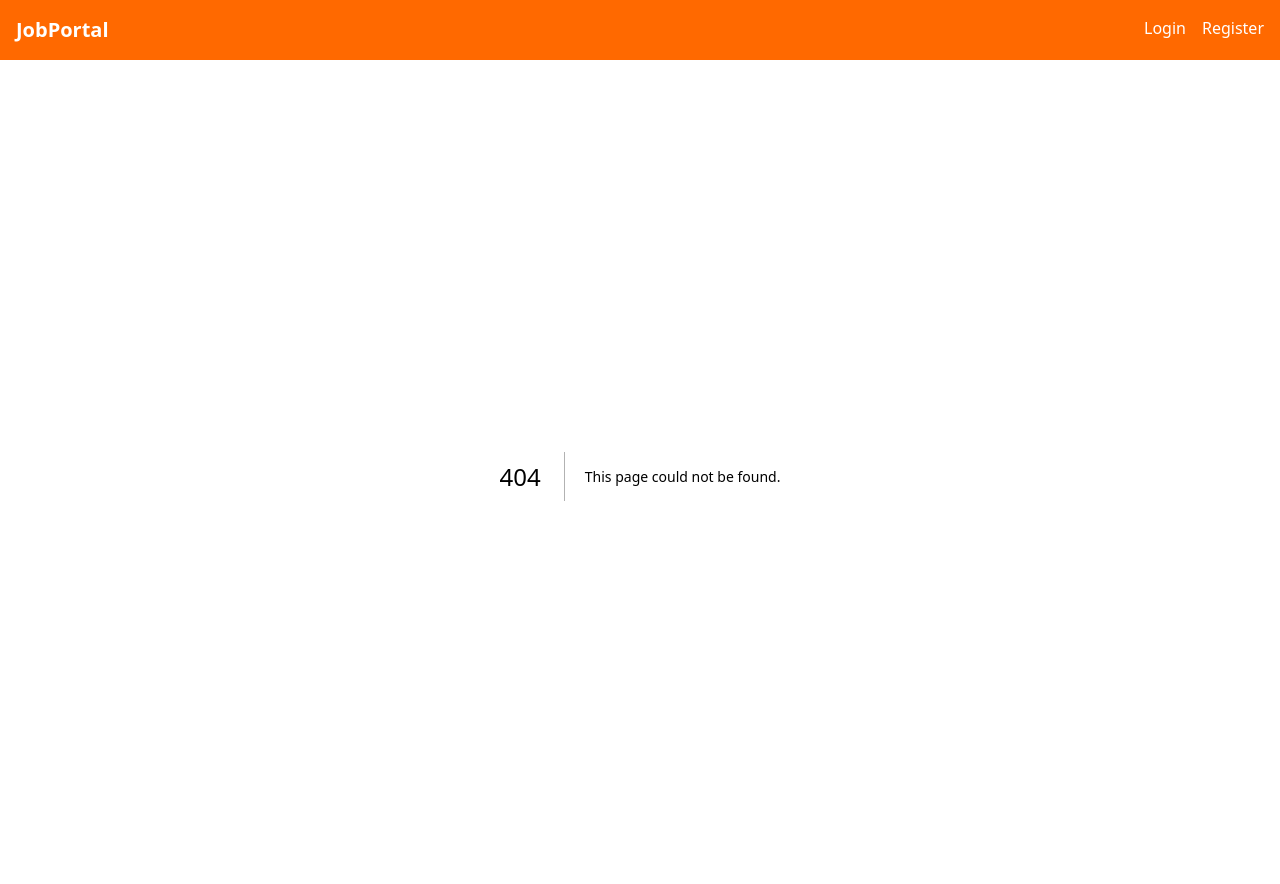
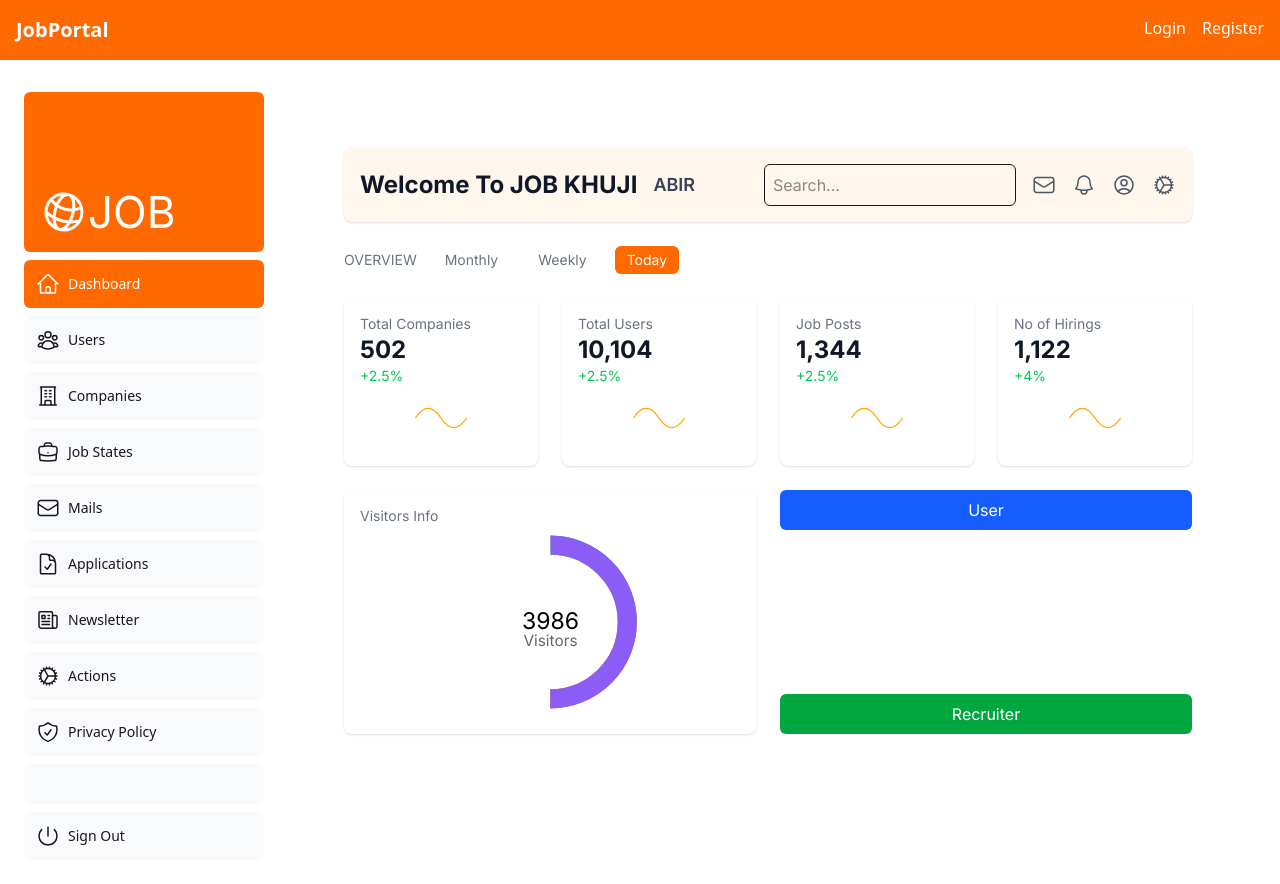
Before and after one commit to Abirrahman2/job-portal-frontend, a Next.js app: page /admin/dashboard in a window 1280 px wide. Before the commit this address had no page. Shown: the top 884 px of the page. Built offline with nearby package versions, Linux system fonts and the light colour scheme.

Commit message:
motion design added

```diff
--- a/package.json
+++ b/package.json
@@ -11,6 +11,7 @@
   "dependencies": {
     "@heroicons/react": "^2.2.0",
     "axios": "^1.9.0",
+    "framer-motion": "^12.18.1",
     "next": "15.3.3",
     "react": "^19.0.0",
     "react-dom": "^19.0.0"
--- /dev/null
+++ b/src/app/admin/dashboard/page.tsx
@@ -0,0 +1,103 @@
+'use client';
+import React from 'react';
+import { inter } from '@/app/ui/fonts';
+import { EnvelopeIcon, BellIcon, UserCircleIcon, CogIcon } from '@heroicons/react/24/outline';
+
+const Dashboard = () => {
+  return (
+    <div className={`${inter.className} flex-1 p-6`}>
+      {/* Header */}
+      <div className="flex items-center justify-between mb-6 bg-orange-50 p-4 rounded-lg shadow">
+        <div className="flex items-center space-x-4">
+          <h1 className="text-2xl font-bold text-gray-900">Welcome To JOB KHUJI</h1>
+          <span className="text-lg font-semibold text-gray-700">ABIR</span>
+        </div>
+        <div className="flex items-center space-x-4">
+          <input
+            type="text"
+            placeholder="Search..."
+            className="p-2 border rounded-md focus:outline-none focus:ring-2 focus:ring-orange-500"
+          />
+          <EnvelopeIcon className="h-6 w-6 text-gray-600" />
+          <BellIcon className="h-6 w-6 text-gray-600" />
+          <UserCircleIcon className="h-6 w-6 text-gray-600" />
+          <CogIcon className="h-6 w-6 text-gray-600" />
+        </div>
+      </div>
+
+      {/* Overview Tabs */}
+      <div className="flex items-center space-x-4 mb-6">
+        <span className="text-sm text-gray-500">OVERVIEW</span>
+        <button className="px-3 py-1 text-sm text-gray-500 hover:text-gray-700">Monthly</button>
+        <button className="px-3 py-1 text-sm text-gray-500 hover:text-gray-700">Weekly</button>
+        <button className="px-3 py-1 text-sm bg-orange-500 text-white rounded-md">Today</button>
+      </div>
+
+      {/* Cards */}
+      <div className="grid grid-cols-1 md:grid-cols-2 lg:grid-cols-4 gap-6 mb-6">
+        <div className="bg-white p-4 rounded-lg shadow hover:shadow-md transition">
+          <h3 className="text-sm text-gray-500">Total Companies</h3>
+          <p className="text-2xl font-bold text-gray-900">502</p>
+          <p className="text-sm text-green-500">+2.5%</p>
+          <div className="h-16 flex items-center justify-center">
+            <svg className="w-full h-full" viewBox="0 0 100 100">
+              <path d="M 10 50 Q 30 20, 50 50 T 90 50" fill="none" stroke="orange" strokeWidth="2" />
+            </svg>
+          </div>
+        </div>
+        <div className="bg-white p-4 rounded-lg shadow hover:shadow-md transition">
+          <h3 className="text-sm text-gray-500">Total Users</h3>
+          <p className="text-2xl font-bold text-gray-900">10,104</p>
+          <p className="text-sm text-green-500">+2.5%</p>
+          <div className="h-16 flex items-center justify-center">
+            <svg className="w-full h-full" viewBox="0 0 100 100">
+              <path d="M 10 50 Q 30 20, 50 50 T 90 50" fill="none" stroke="orange" strokeWidth="2" />
+            </svg>
+          </div>
+        </div>
+        <div className="bg-white p-4 rounded-lg shadow hover:shadow-md transition">
+          <h3 className="text-sm text-gray-500">Job Posts</h3>
+          <p className="text-2xl font-bold text-gray-900">1,344</p>
+          <p className="text-sm text-green-500">+2.5%</p>
+          <div className="h-16 flex items-center justify-center">
+            <svg className="w-full h-full" viewBox="0 0 100 100">
+              <path d="M 10 50 Q 30 20, 50 50 T 90 50" fill="none" stroke="orange" strokeWidth="2" />
+            </svg>
+          </div>
+        </div>
+        <div className="bg-white p-4 rounded-lg shadow hover:shadow-md transition">
+          <h3 className="text-sm text-gray-500">No of Hirings</h3>
+          <p className="text-2xl font-bold text-gray-900">1,122</p>
+          <p className="text-sm text-green-500">+4%</p>
+          <div className="h-16 flex items-center justify-center">
+            <svg className="w-full h-full" viewBox="0 0 100 100">
+              <path d="M 10 50 Q 30 20, 50 50 T 90 50" fill="none" stroke="orange" strokeWidth="2" />
+            </svg>
+          </div>
+        </div>
+      </div>
+
+      {/* Visitors Info */}
+      <div className="grid grid-cols-1 lg:grid-cols-2 gap-6">
+        <div className="bg-white p-4 rounded-lg shadow">
+          <h3 className="text-sm text-gray-500">Visitors Info</h3>
+          <div className="flex items-center justify-center h-48">
+            <svg className="w-3/4 h-full" viewBox="0 0 100 100">
+              <circle cx="50" cy="50" r="40" fill="none" stroke="#F97316" strokeWidth="10" strokeDasharray="251.2 251.2" strokeDashoffset="188.4" />
+              <circle cx="50" cy="50" r="40" fill="none" stroke="#10B981" strokeWidth="10" strokeDasharray="251.2 251.2" strokeDashoffset="188.4" transform="rotate(-90 50 50)" />
+              <circle cx="50" cy="50" r="40" fill="none" stroke="#8B5CF6" strokeWidth="10" strokeDasharray="251.2 251.2" strokeDashoffset="125.6" transform="rotate(-90 50 50)" />
+              <text x="50" y="50" textAnchor="middle" dy="0.3em" fill="#000" fontSize="12">3986</text>
+              <text x="50" y="60" textAnchor="middle" dy="0.3em" fill="#666" fontSize="8">Visitors</text>
+            </svg>
+          </div>
+        </div>
+        <div className="flex flex-col justify-between">
+          <button className="w-full bg-blue-600 text-white px-4 py-2 rounded-md hover:bg-blue-700 transition">User</button>
+          <button className="w-full bg-green-600 text-white px-4 py-2 rounded-md hover:bg-green-700 transition">Recruiter</button>
+        </div>
+      </div>
+    </div>
+  );
+};
+
+export default Dashboard;
--- a/src/app/dashboard/page.tsx
+++ /dev/null
@@ -1,11 +0,0 @@
-import React from 'react';
-
-const dashboard = () => {
-    return (
-        <div>
-            dashboard
-        </div>
-    );
-};
-
-export default dashboard;
--- a/src/app/login/page.tsx
+++ b/src/app/login/page.tsx
@@ -23,7 +23,7 @@ const LoginForm = () => {
 
       const role = res.data.role;
 
-      if (role === 'admin') router.push('/dashboard/admin');
+      if (role === 'admin') router.push('admin/dashboard');
       else if (role === 'recruiter') router.push('/dashboard/recruiter');
       else router.push('/dashboard/user');
     } catch (err) {
@@ -33,8 +33,8 @@ const LoginForm = () => {
   };
 
   return (
-    <div className="max-w-md mx-auto mt-10">
-      <h2 className="text-2xl font-bold mb-4">Login</h2>
+    <div className="max-w-md mx-auto mt-40">
+      <h2 className="text-2xl text-orange-500 font-bold mb-4">Login</h2>
       {error && <p className="text-red-500 mb-2">{error}</p>}
       <form onSubmit={handleSubmit} className="space-y-4">
         <input
@@ -51,7 +51,7 @@ const LoginForm = () => {
           value={password}
           onChange={(e) => setPassword(e.target.value)}
         />
-        <button type="submit" className="btn btn-primary w-full">
+        <button type="submit" className="btn btn-primary w-full bg-orange-500 text-white hover:bg-orange-600 hover:text-black">
           Login
         </button>
       </form>
--- a/src/app/ui/dashboard/nav-links.tsx
+++ b/src/app/ui/dashboard/nav-links.tsx
@@ -14,15 +14,15 @@ import { usePathname } from 'next/navigation';
 
 // Map of links to display in the side navigation.
 const links = [
-  { name: 'Dashboard', href: '/dashboard', icon: HomeIcon },
-  { name: 'Users', href: '/dashboard/users', icon: UserGroupIcon },
-  { name: 'Companies', href: '/dashboard/companies', icon: BuildingOfficeIcon },
-  { name: 'Job States', href: '/dashboard/job-states', icon: BriefcaseIcon },
-  { name: 'Mails', href: '/dashboard/mails', icon: EnvelopeIcon },
-  { name: 'Applications', href: '/dashboard/applications', icon: DocumentCheckIcon },
-  { name: 'Newsletter', href: '/dashboard/newsletter', icon: NewspaperIcon },
-  { name: 'Actions', href: '/dashboard/actions', icon: CogIcon },
-  { name: 'Privacy Policy', href: '/dashboard/privacy-policy', icon: ShieldCheckIcon },
+  { name: 'Dashboard', href: '/admin/dashboard', icon: HomeIcon },
+  { name: 'Users', href: '/admin/dashboard/users', icon: UserGroupIcon },
+  { name: 'Companies', href: '/admin/dashboard/companies', icon: BuildingOfficeIcon },
+  { name: 'Job States', href: '/admin/dashboard/job-states', icon: BriefcaseIcon },
+  { name: 'Mails', href: '/admin/dashboard/mails', icon: EnvelopeIcon },
+  { name: 'Applications', href: '/admin/dashboard/applications', icon: DocumentCheckIcon },
+  { name: 'Newsletter', href: '/admin/dashboard/newsletter', icon: NewspaperIcon },
+  { name: 'Actions', href: '/admin/dashboard/actions', icon: CogIcon },
+  { name: 'Privacy Policy', href: '/admin/dashboard/privacy-policy', icon: ShieldCheckIcon },
 ];
 
 export default function NavLinks() {
```
Also changed, not shown: src/app/admin/dashboard/applications/page.tsx (renamed from src/app/dashboard/applications/page.tsx), src/app/admin/dashboard/companies/page.tsx (renamed from src/app/dashboard/companies/page.tsx), src/app/admin/dashboard/job-states/page.tsx (renamed from src/app/dashboard/job-states/page.tsx), src/app/admin/dashboard/mails/page.tsx (renamed from src/app/dashboard/mails/page.tsx), src/app/admin/dashboard/newsletter/page.tsx (renamed from src/app/dashboard/newsletter/page.tsx), src/app/admin/dashboard/users/page.tsx (renamed from src/app/dashboard/users/page.tsx), src/app/admin/layout.tsx (renamed from src/app/dashboard/layout.tsx), 1 other file (tests, documents, lock files or other folders).
